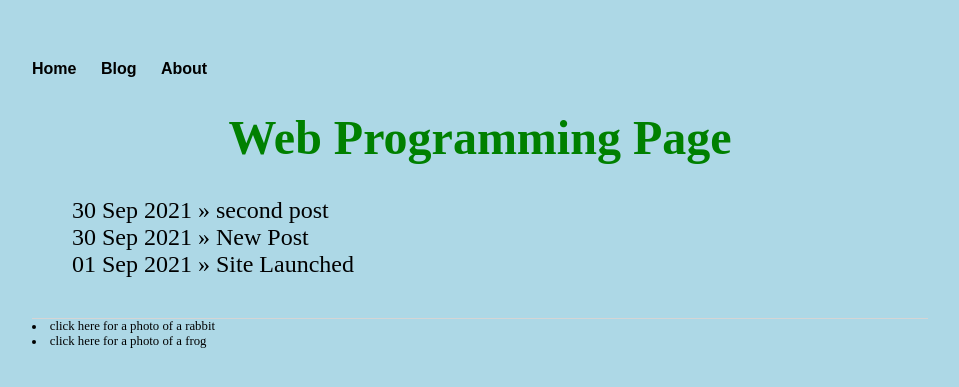
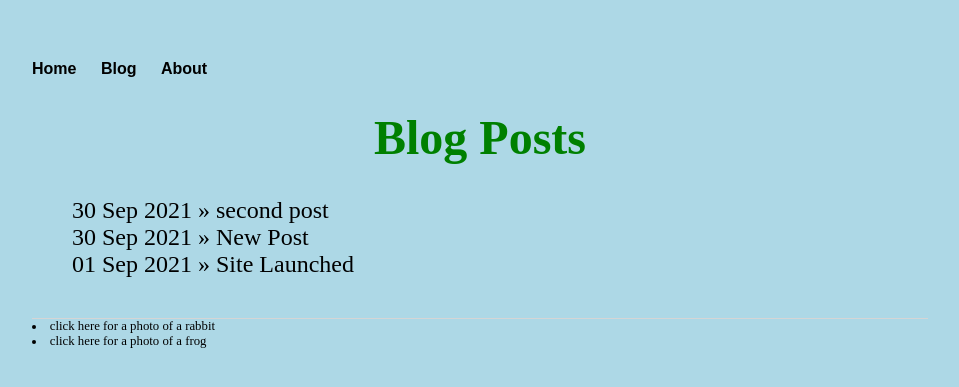
Before and after one commit to NorthWal/northwal.github.io, a Jekyll site: the page built from blog/index.html, in a window 1280 px wide. Shown: the top 387 px of the page, without its empty margins (160-1119 px from the left). Built offline with Jekyll 4.4.1, drawn with Linux system fonts in a browser that asks for light colours.

Commit message:
Update index.html

```diff
--- a/blog/index.html
+++ b/blog/index.html
@@ -1,6 +1,6 @@
 ---
 layout: default
-title: Web Programming Page
+title: Blog Posts
 ---
 <h1>{{ page.title }}</h1>
   <body>
```
